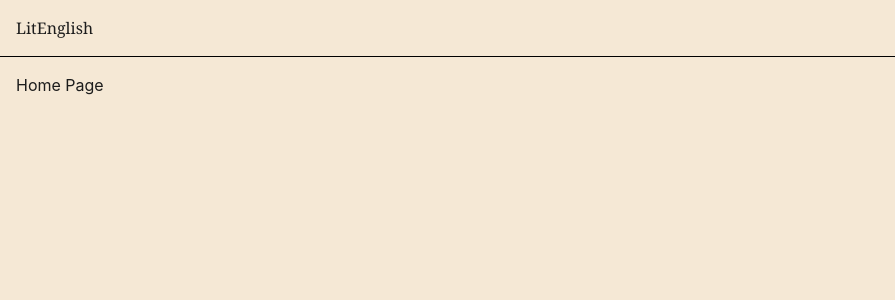
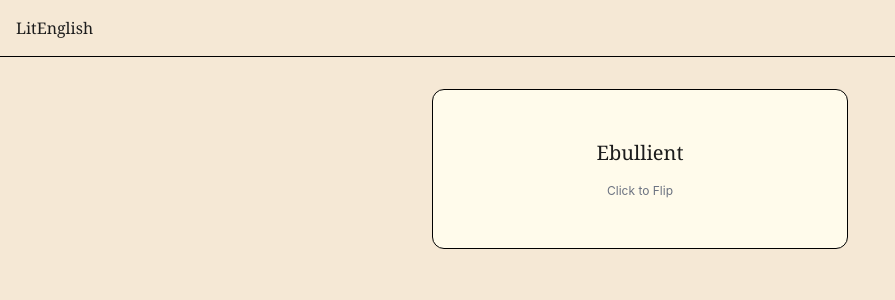
Before and after one commit to atiets/english-learning-app, a React (Create React App) app in the folder frontend/: page / in a window 1280 px wide. Shown: the top 300 px of the page, without its empty margins (0-895 px from the left). Built offline with nearby package versions, Linux system fonts and the light colour scheme.

Commit message:
feat: flashcard study with flip interaction

```diff
--- a/frontend/src/App.tsx
+++ b/frontend/src/App.tsx
@@ -1,11 +1,12 @@
 import React from 'react';
 import MainLayout from './layouts/MainLayout';
+import FlashcardsPage from './pages/Flashcards/FlashcardsPage';
 import './App.css';
 
 function App() {
   return (
     <MainLayout>
-      <div>Home Page</div>
+      <FlashcardsPage />
     </MainLayout>
   );
 }
--- /dev/null
+++ b/frontend/src/components/ui/FlashcardCard.tsx
@@ -0,0 +1,30 @@
+
+import { useState } from "react";
+import { Flashcard } from "../../types/flashcard";
+
+type FlashcardCardProps = {
+    flashcard: Flashcard;
+}
+
+const FlashcardCard = ({ flashcard}: FlashcardCardProps) => {
+    const [isFlipped, setIsFlipped] = useState(false);
+    const handleFlip = () => {
+        setIsFlipped(!isFlipped);
+    }
+
+    return (
+        <div
+        onClick = {handleFlip}
+        className="border border-black rounded-xl text-center p-8 cursor-pointer bg-amber-50 hover:bg-amber-100 transition min-h-[160px] flex flex-col justify-center"
+        >
+        <p className="text-xl font-serif">
+            {isFlipped ? flashcard.definition : flashcard.term}
+        </p>
+        <p className="text-xs text-gray-500 mt-4">
+            Click to Flip
+        </p>
+        </div>
+    )
+}
+
+export default FlashcardCard;
--- a/frontend/src/pages/Flashcards/FlashcardsPage.tsx
+++ b/frontend/src/pages/Flashcards/FlashcardsPage.tsx
@@ -0,0 +1,22 @@
+import FlashcardCard from "../../components/ui/FlashcardCard";
+import { Flashcard } from "../../types/flashcard";
+
+const mockFlashcards: Flashcard[] = [
+    {
+        id: "1",
+        term: "Ebullient",
+        definition: "Cheerful and full of energy",
+        createdAt: new Date(),
+        updatedAt: new Date(),
+    }
+]
+
+const FlashcardsPage = () => {
+    return (
+        <div className="max-w-md mx-auto p-4">
+            <FlashcardCard flashcard={mockFlashcards[0]} />
+        </div>
+    )
+}
+
+export default FlashcardsPage;
```
Also changed, not shown: frontend/src/types/flashcard.ts (+7 -0 lines).
